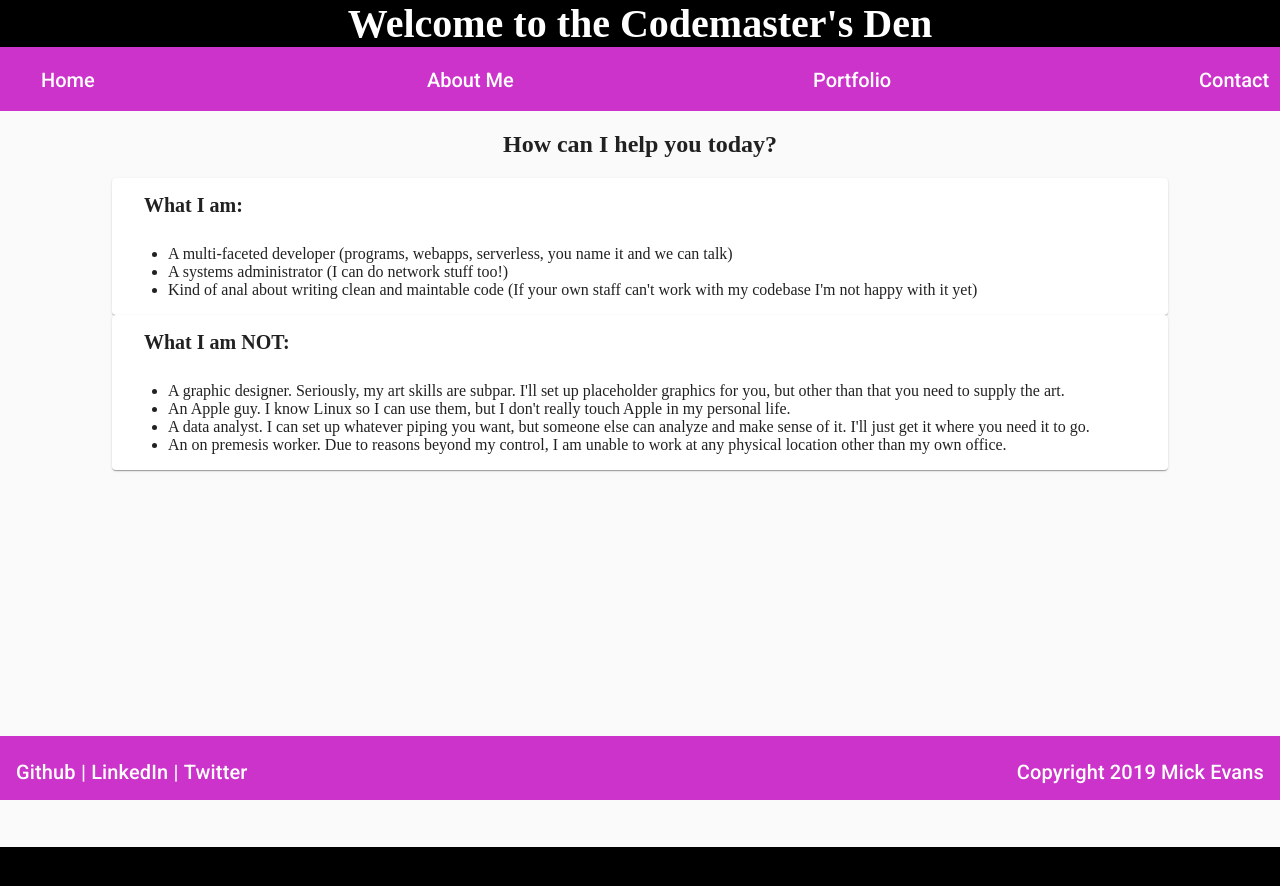
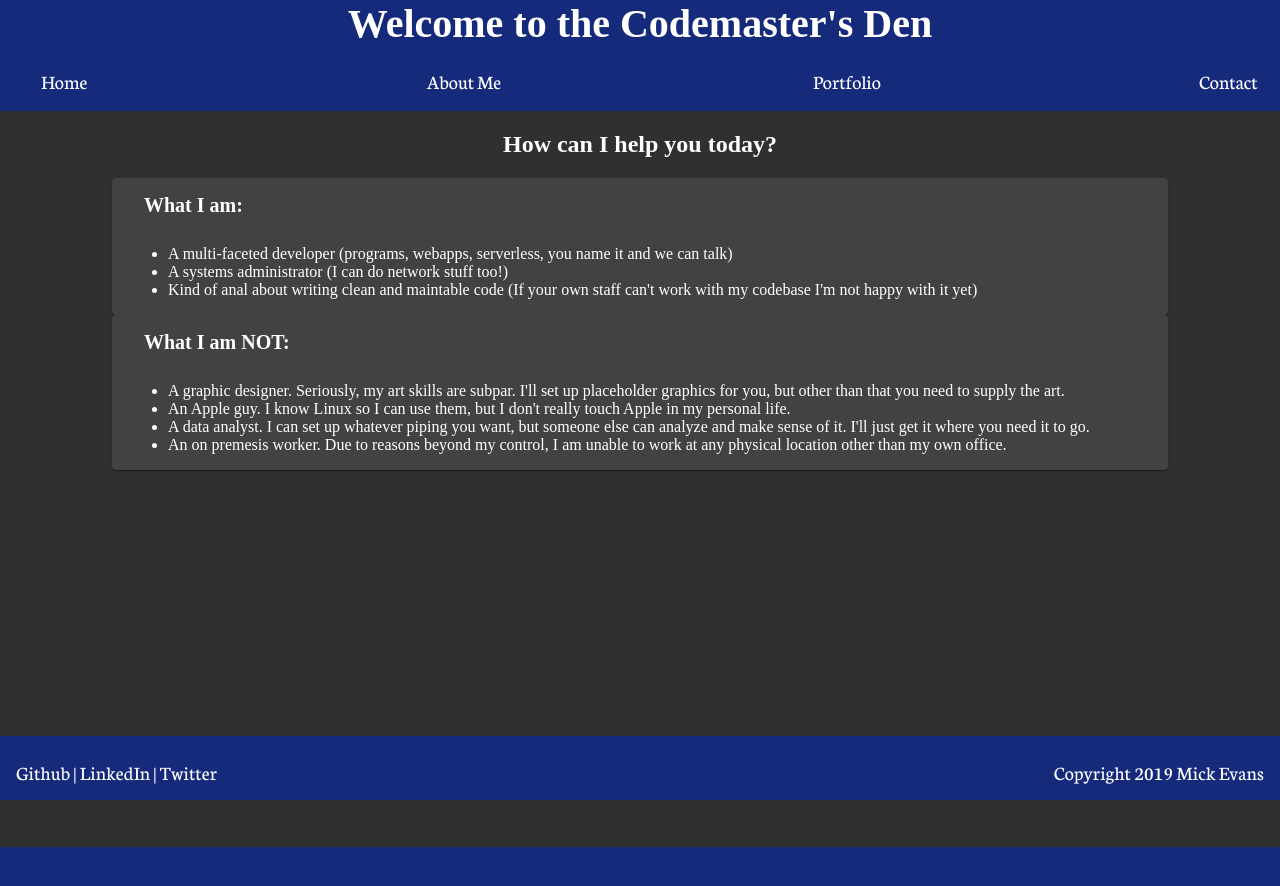
Before and after one commit to codemastermick/devPortfolio, an Angular app: page /home in a window 1280 px wide. Shown: the top 886 px of the page. Built offline with nearby package versions, Linux system fonts and the light colour scheme.

Commit message:
feat(global): move away from default material theme
fixes #8

```diff
--- a/src/app-theme.scss
+++ b/src/app-theme.scss
@@ -8,22 +8,22 @@
 // have to load a single css file for Angular Material in your app.
 
 // Fonts
-@import url('https://fonts.googleapis.com/css?family=Roboto:300,400,500');
+@import url('https://fonts.googleapis.com/css?family=Neuton:300,400,500');
 
 $fontConfig: (
-  display-4: mat-typography-level(112px, 112px, 300, 'Roboto', -0.0134em),
-  display-3: mat-typography-level(56px, 56px, 400, 'Roboto', -0.0089em),
-  display-2: mat-typography-level(45px, 48px, 400, 'Roboto', 0.0000em),
-  display-1: mat-typography-level(34px, 40px, 400, 'Roboto', 0.0074em),
-  headline: mat-typography-level(24px, 32px, 400, 'Roboto', 0.0000em),
-  title: mat-typography-level(20px, 32px, 500, 'Roboto', 0.0075em),
-  subheading-2: mat-typography-level(16px, 28px, 400, 'Roboto', 0.0094em),
-  subheading-1: mat-typography-level(15px, 24px, 500, 'Roboto', 0.0067em),
-  body-2: mat-typography-level(14px, 24px, 500, 'Roboto', 0.0179em),
-  body-1: mat-typography-level(14px, 20px, 400, 'Roboto', 0.0179em),
-  button: mat-typography-level(14px, 14px, 500, 'Roboto', 0.0893em),
-  caption: mat-typography-level(12px, 20px, 400, 'Roboto', 0.0333em),
-  input: mat-typography-level(inherits, 1.125, 400, 'Roboto', 1.5px)
+  display-4: mat-typography-level(112px, 112px, 300, 'Neuton', -0.0134em),
+  display-3: mat-typography-level(56px, 56px, 400, 'Neuton', -0.0089em),
+  display-2: mat-typography-level(45px, 48px, 400, 'Neuton', 0.0000em),
+  display-1: mat-typography-level(34px, 40px, 400, 'Neuton', 0.0074em),
+  headline: mat-typography-level(24px, 32px, 400, 'Neuton', 0.0000em),
+  title: mat-typography-level(20px, 32px, 500, 'Neuton', 0.0075em),
+  subheading-2: mat-typography-level(16px, 28px, 400, 'Neuton', 0.0094em),
+  subheading-1: mat-typography-level(15px, 24px, 500, 'Neuton', 0.0067em),
+  body-2: mat-typography-level(14px, 24px, 500, 'Neuton', 0.0179em),
+  body-1: mat-typography-level(14px, 20px, 400, 'Neuton', 0.0179em),
+  button: mat-typography-level(14px, 14px, 500, 'Neuton', 0.0893em),
+  caption: mat-typography-level(12px, 20px, 400, 'Neuton', 0.0333em),
+  input: mat-typography-level(inherits, 1.125, 400, 'Neuton', 1.5px)
 );
 
 // Foreground Elements
@@ -143,19 +143,19 @@ $mat-dark-theme-background: (
 // Theme Config
 
 body {
-  --primary-color: #cc33ca;
-  --primary-lighter-color: #f0c2ef;
-  --primary-darker-color: #b920b7;
+  --primary-color: #162a7c;
+  --primary-lighter-color: #b9bfd8;
+  --primary-darker-color: #0c195f;
   --text-primary-color: $light-primary-text;
   --text-primary-lighter-color: $dark-primary-text;
   --text-primary-darker-color: $light-primary-text;
 }
 
 $mat-primary: (
-  main: #cc33ca,
-  lighter: #f0c2ef,
-  darker: #b920b7,
-  200: #cc33ca, // For slide toggle,
+  main: #162a7c,
+  lighter: #b9bfd8,
+  darker: #0c195f,
+  200: #162a7c, // For slide toggle,
   contrast : (
     main: $light-primary-text,
     lighter: $dark-primary-text,
@@ -165,19 +165,19 @@ $mat-primary: (
 $theme-primary: mat-palette($mat-primary, main, lighter, darker);
 
 body {
-  --accent-color: #797979;
-  --accent-lighter-color: #d7d7d7;
-  --accent-darker-color: #5c5c5c;
+  --accent-color: #474646;
+  --accent-lighter-color: #c8c8c8;
+  --accent-darker-color: #2f2f2f;
   --text-accent-color: $light-primary-text;
   --text-accent-lighter-color: $dark-primary-text;
   --text-accent-darker-color: $light-primary-text;
 }
 
 $mat-accent: (
-  main: #797979,
-  lighter: #d7d7d7,
-  darker: #5c5c5c,
-  200: #797979, // For slide toggle,
+  main: #474646,
+  lighter: #c8c8c8,
+  darker: #2f2f2f,
+  200: #474646, // For slide toggle,
   contrast : (
     main: $light-primary-text,
     lighter: $dark-primary-text,
@@ -208,8 +208,8 @@ $mat-warn: (
 );
 $theme-warn: mat-palette($mat-warn, main, lighter, darker);;
 
-$theme: mat-light-theme($theme-primary, $theme-accent, $theme-warn);
-$altTheme: mat-dark-theme($theme-primary, $theme-accent, $theme-warn);
+$theme: mat-dark-theme($theme-primary, $theme-accent, $theme-warn);
+$altTheme: mat-light-theme($theme-primary, $theme-accent, $theme-warn);
 
 // Theme Init
 @include angular-material-theme($theme);
--- a/src/app/app.component.scss
+++ b/src/app/app.component.scss
@@ -1,5 +1,5 @@
 .container {
-  background-color: black; // set this to the primary app colour
+  background-color: #162a7c; // set this to the primary app colour
   color: white; // set this to the primary app text colour
 }
 
```
